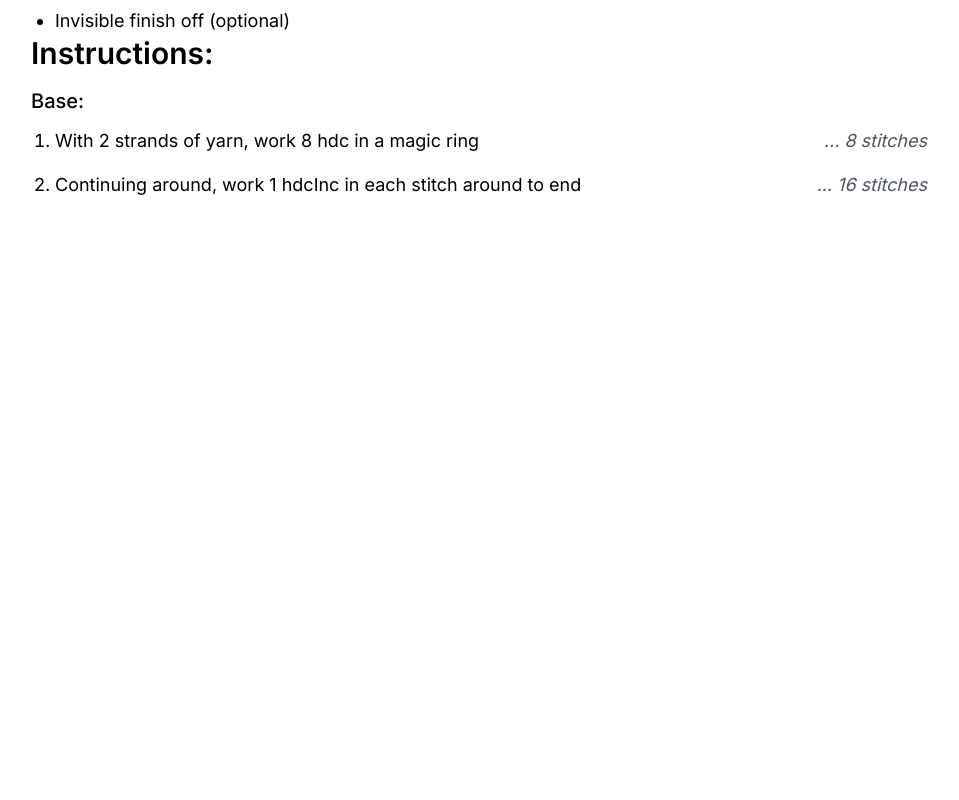
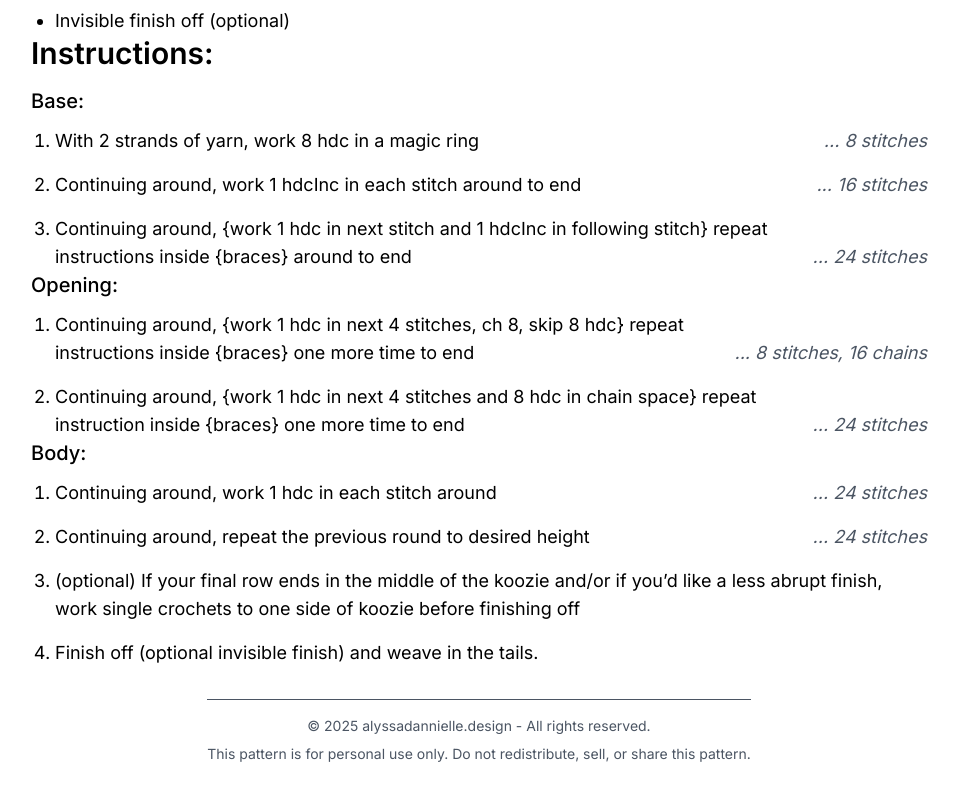
Before and after one commit to alyssa-dannielle/alyssa-dannielle-designs, a Next.js app: page /patterns/drink-koozie in a window 1280 px wide. Shown: the part 862-1662 px from the top of the page, without its empty margins (161-1120 px from the left). Before the commit the page ends 1101 px from the top, so only its background shows below. Built offline with nearby package versions, Linux system fonts and the light colour scheme.

Commit message:
COMPLETE pattern instructions ADD footer

```diff
--- a/app/patterns/drink-koozie/page.tsx
+++ b/app/patterns/drink-koozie/page.tsx
@@ -1,3 +1,5 @@
+import Link from "next/link";
+
 export const metadata = {
   title: "Drink Koozie Crochet Pattern",
   description:
@@ -21,13 +23,13 @@ export default function DrinkKoozie() {
           Hi and thanks for checking out my drink koozie crochet pattern!
           Currently this pattern contains written instructions only. Keep
           checking back while i continue to add to this pattern based on tester
-          feedback. Interested in becoming a pattern tester? DM me on{" "}
-          <a
+          feedback. To leave your feedback, please fill out{" "}
+          <Link
             className="text-blue-600"
-            href="https://www.instagram.com/alyssadannielle.design"
+            href="https://docs.google.com/forms/d/e/1FAIpQLSdQM8cCneOQsnqAGG5sEcVOmwl5F4ZJVaNQ-LMNYLtjTM4KEQ/viewform?usp=preview"
           >
-            Instagram!
-          </a>
+            this questionnaire!
+          </Link>
         </p>
         <h2 className="text-xl sm:text-2xl md:text-3xl font-semibold mb-4">
           Supplies Needed:
@@ -62,16 +64,18 @@ export default function DrinkKoozie() {
         </h3>
         <ol className="list-decimal space-y-4 text-sm sm:text-md md:text-lg ml-6">
           <li>
-            <div className="flex flex-row justify-between items-center">
+            <div className="flex flex-col sm:flex-row justify-between items-center">
               <span className="flex-1">
                 With 2 strands of yarn, work 8 hdc in a magic ring
               </span>
-              <span className="text-gray-600 italic ml-4">... 8 stitches</span>
+              <span className="text-gray-600 italic self-end sm:ml-4">
+                ... 8 stitches
+              </span>
             </div>
           </li>
           <li>
-            <div className="flex flex-col w-full sm:flex-row sm:justify-between sm:items-center">
-              <span className="sm:flex-1">
+            <div className="flex flex-col sm:flex-row justify-between items-center">
+              <span className="flex-1">
                 Continuing around, work 1 hdcInc in each stitch around to end
               </span>
               <span className="text-gray-600 italic self-end sm:ml-4">
@@ -79,8 +83,100 @@ export default function DrinkKoozie() {
               </span>
             </div>
           </li>
+          <li>
+            <div className="flex flex-col sm:flex-row justify-between items-center">
+              <span className="flex-1">
+                Continuing around, {"{"}work 1 hdc in next stitch and 1 hdcInc
+                in following stitch{"}"} repeat instructions inside {"{"}braces
+                {"}"} around to end
+              </span>
+              <span className="text-gray-600 italic self-end sm:ml-4">
+                ... 24 stitches
+              </span>
+            </div>
+          </li>
+        </ol>
+        <h3 className="text-lg sm:text-xl mb:text-2xl font-medium mb-3">
+          Opening:
+        </h3>
+        <ol className="list-decimal space-y-4 text-sm sm:text-md md:text-lg ml-6">
+          <li>
+            <div className="flex flex-col sm:flex-row justify-between items-center">
+              <span className="flex-1">
+                Continuing around, {"{"}work 1 hdc in next 4 stitches, ch 8,
+                skip 8 hdc{"}"} repeat instructions inside {"{"}braces{"}"} one
+                more time to end
+              </span>
+              <span className="text-gray-600 italic self-end sm:ml-4">
+                ... 8 stitches, 16 chains
+              </span>
+            </div>
+          </li>
+          <li>
+            <div className="flex flex-col sm:flex-row justify-between items-center">
+              <span className="flex-1">
+                Continuing around, {"{"}work 1 hdc in next 4 stitches and 8 hdc
+                in chain space{"}"} repeat instruction inside {"{"}braces{"}"}{" "}
+                one more time to end
+              </span>
+              <span className="text-gray-600 italic self-end sm:ml-4">
+                ... 24 stitches
+              </span>
+            </div>
+          </li>
+        </ol>
+        <h3 className="text-lg sm:text-xl mb:text-2xl font-medium mb-3">
+          Body:
+        </h3>
+        <ol className="list-decimal space-y-4 text-sm sm:text-md md:text-lg ml-6">
+          <li>
+            <div className="flex flex-col sm:flex-row justify-between items-center">
+              <span className="flex-1">
+                Continuing around, work 1 hdc in each stitch around
+              </span>
+              <span className="text-gray-600 italic self-end sm:ml-4">
+                ... 24 stitches
+              </span>
+            </div>
+          </li>
+          <li>
+            <div className="flex flex-col sm:flex-row justify-between items-center">
+              <span className="flex-1">
+                Continuing around, repeat the previous round to desired height
+              </span>
+              <span className="text-gray-600 italic self-end sm:ml-4">
+                ... 24 stitches
+              </span>
+            </div>
+          </li>
+          <li>
+            <div className="flex flex-col sm:flex-row justify-between items-center">
+              <span className="flex-1">
+                (optional) If your final row ends in the middle of the koozie
+                and/or if you’d like a less abrupt finish, work single crochets
+                to one side of koozie before finishing off
+              </span>
+            </div>
+          </li>
+          <li>
+            <div className="flex flex-col sm:flex-row justify-between items-center">
+              <span className="flex-1">
+                Finish off (optional invisible finish) and weave in the tails.
+              </span>
+            </div>
+          </li>
         </ol>
       </article>
+      <footer className="mt-8 border-t pt-4 text-sm text-gray-600 text-center">
+        <p>
+          © {new Date().getFullYear()} alyssadannielle.design - All rights
+          reserved.
+        </p>
+        <p className="mt-2">
+          This pattern is for personal use only. Do not redistribute, sell, or
+          share this pattern.
+        </p>
+      </footer>
     </main>
   );
 }
```
